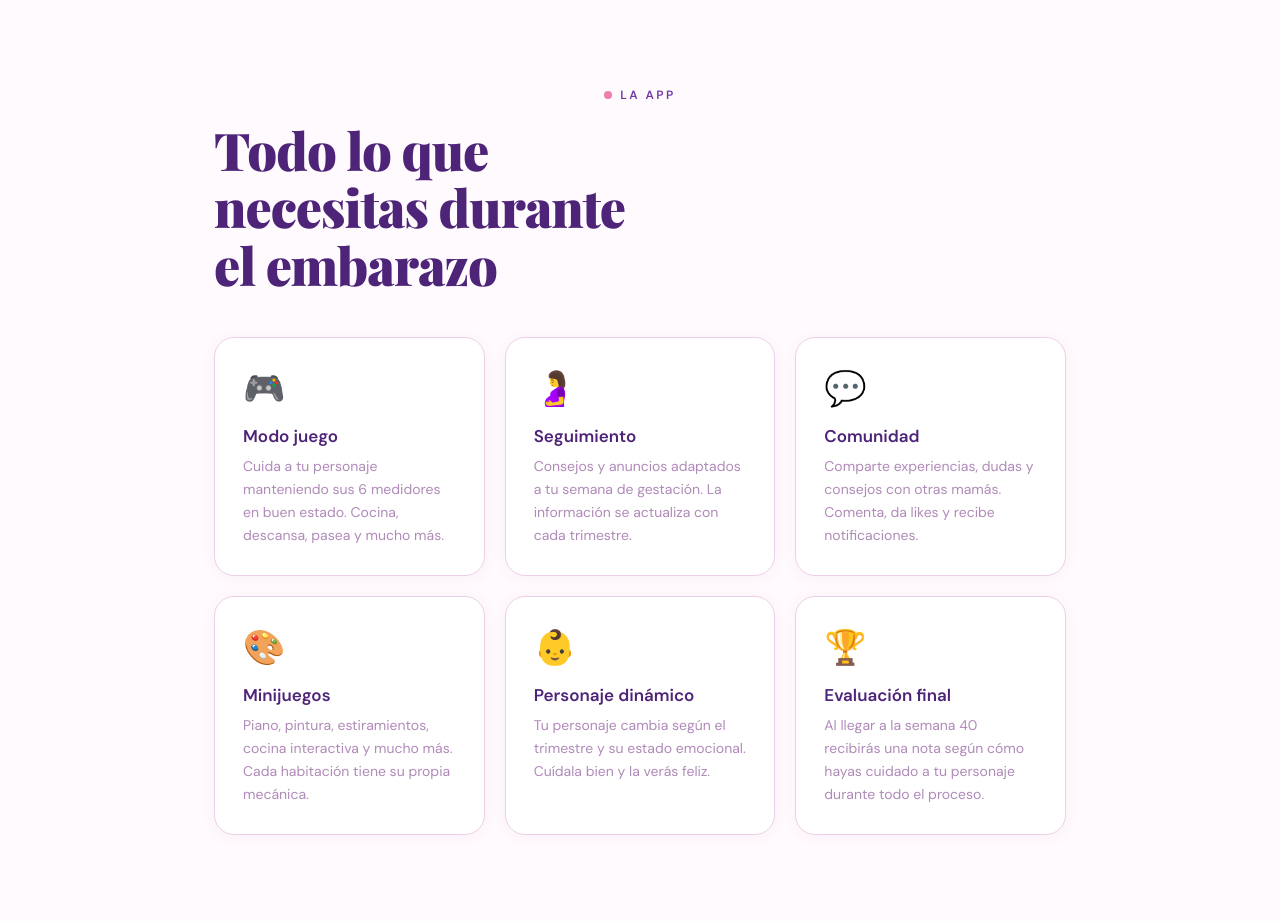
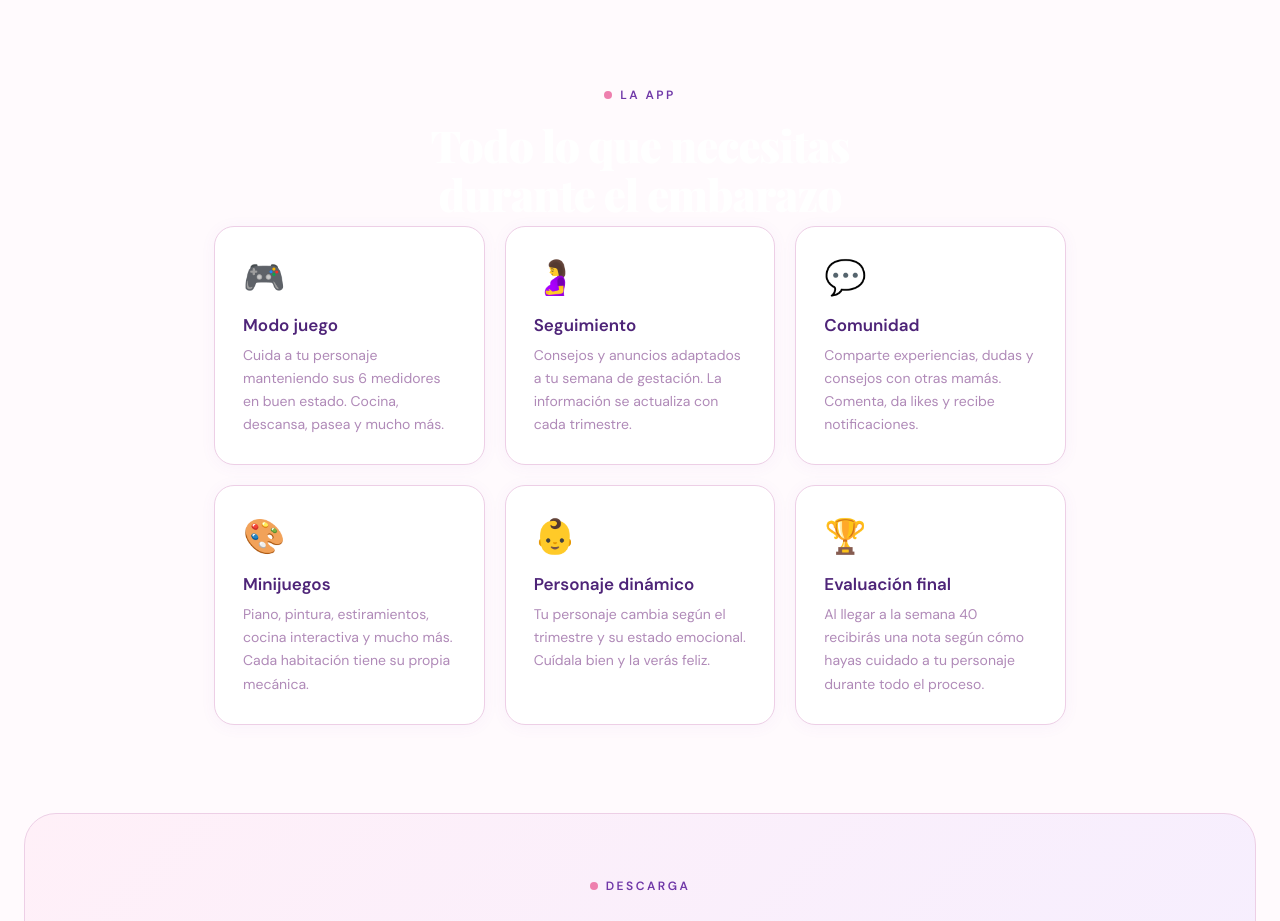
Before and after one commit to Iria141/damagotchi_web, a plain HTML site: page index.html in a window 1280 px wide. Shown: the part 1200-2121 px from the top of the page. Drawn offline with nearby package versions, Linux system fonts and the light colour scheme.

Commit message:
text center

```diff
--- a/index.html
+++ b/index.html
@@ -520,7 +520,7 @@
 
   <section id="caracteristicas">
     <div class="section-label" style="justify-content:center">La app</div>
-    <h2>Todo lo que<br>necesitas durante<br>el embarazo</h2>
+    <h2 style="font-family:'Playfair Display',serif;font-size:clamp(28px,5vw,44px);font-weight:900;color:white;text-align:center;margin-bottom:8px;letter-spacing:-1px;">Todo lo que necesitas<br>durante el embarazo</h2>
 
     <div class="features-grid">
       <div class="feature-card">
```
